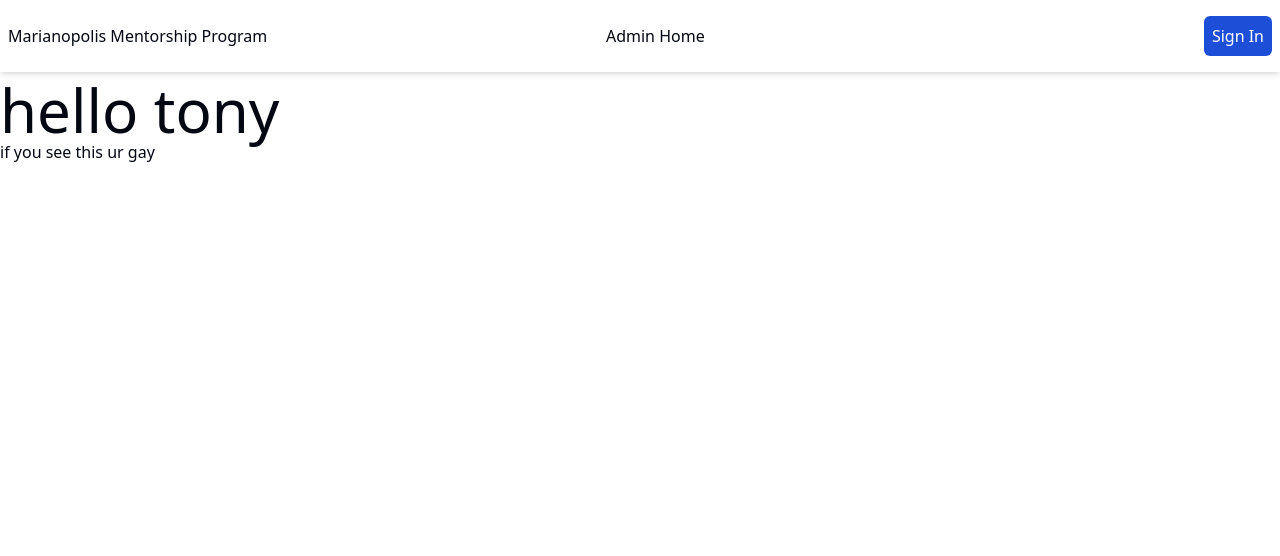
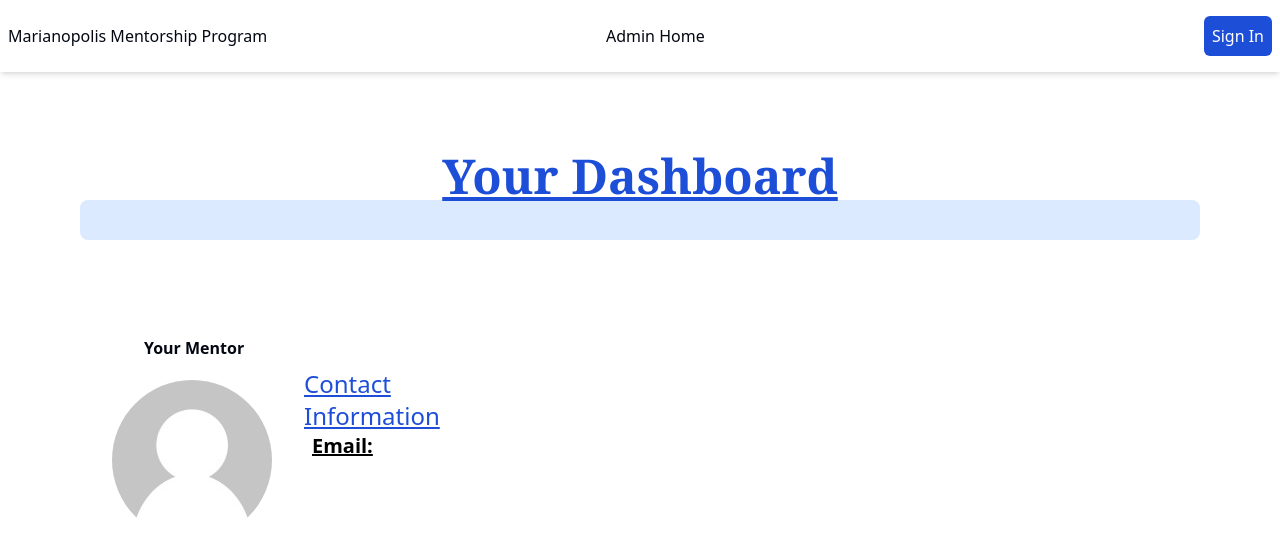
Before and after one commit to ChrisYx511/marihacks-2024-msa, a SvelteKit app: page /mentee/dashboard in a window 1280 px wide. Shown: the top 556 px of the page. Built offline with nearby package versions, Linux system fonts and the light colour scheme; no server answers.

Commit message:
the main pag bih

```diff
--- a/src/routes/+page.svelte
+++ b/src/routes/+page.svelte
@@ -2,6 +2,27 @@
     let status: string = 'employed'
 </script>
 
-<img src="/students01.jpg" alt="students-bg" class={'fixed -z-10'} />
+<div class={'fixed flex'}>
+    <img src="/students01.jpg" alt="students-bg" class={'-z-30 w-screen h-screen'} />
+    <div
+        class={'z-30 m-auto absolute w-40 bg-black text-center text-white pl-2 pr-2 pt-1 pb-1 text-2xl'}
+    >
+        Meet a mentor
+    </div>
+</div>
+<div>
+    <div class={'w-full h-44 bg-white mt-96 absolute flex'}>
+        <div class={'grid grid-cols-2 gap-32 mt-10 m-auto'}>
+            <button
+                class=" bg-green-600 rounded-md p-5 hover:bg-green-600 hover:border-white hover:text-amber-300"
+                >Sign up as a mentee</button
+            >
 
-<div class={'w-max h-96 bg-white'}></div>
+            <button
+                class={'border-solid border-2 border-green-600 rounded-md p-5 hover:bg-green-600 hover:border-white hover:text-amber-300'}
+            >
+                Sign up as a mentor
+            </button>
+        </div>
+    </div>
+</div>
--- a/src/routes/mentee/dashboard/+page.svelte
+++ b/src/routes/mentee/dashboard/+page.svelte
@@ -2,7 +2,39 @@
     import type { PageData } from './$types'
 
     export let data: PageData
+
+    let taken: boolean = true
+    let mentorEmail: string = ''
 </script>
 
-<h1 class="text-6xl">hello tony</h1>
-<div>if you see this ur gay</div>
+<div class="grid grid-cols-3 gap-4 m-12">
+    <div class="p-8 bg-white rounded-l col-span-3">
+        <h1 class="font-bold font-serif text-5xl text-center underline text-blue-700">
+            Your Dashboard
+        </h1>
+        <div class="p-5 max-w-full bg-blue-100 rounded-lg"></div>
+    </div>
+    <div class="flex flex-row items-center">
+        <div>
+            {#if taken == false}
+                <div>Pending</div>
+            {:else}
+                <div class="grid grid-cols-2 w-28 ml-28 mt-12"></div>
+                <div class={'ml-24 mb-5 font-bold'}>Your Mentor</div>
+                <div>
+                    <img
+                        src="/profilepicplaceholder.jpg"
+                        alt="profile pic"
+                        class={'ml-16 rounded-full'}
+                    />
+                </div>
+            {/if}
+        </div>
+        <div>
+            <div class="text-blue-700 text-2xl ml-8 underline">Contact Information</div>
+            <div class="text-black font-semibold text-xl underline ml-10 max-w-16">
+                Email: {mentorEmail}
+            </div>
+        </div>
+    </div>
+</div>
```
